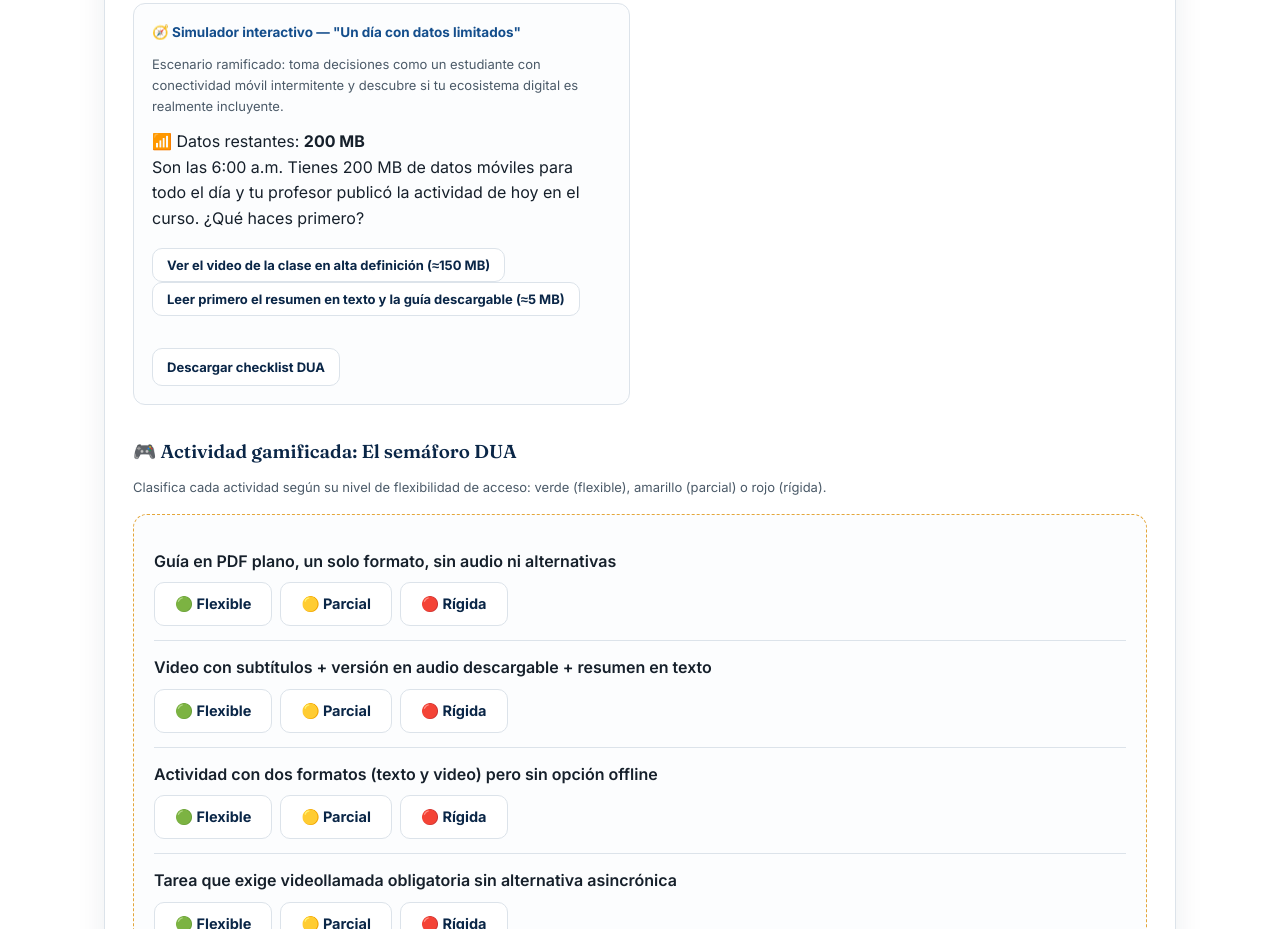
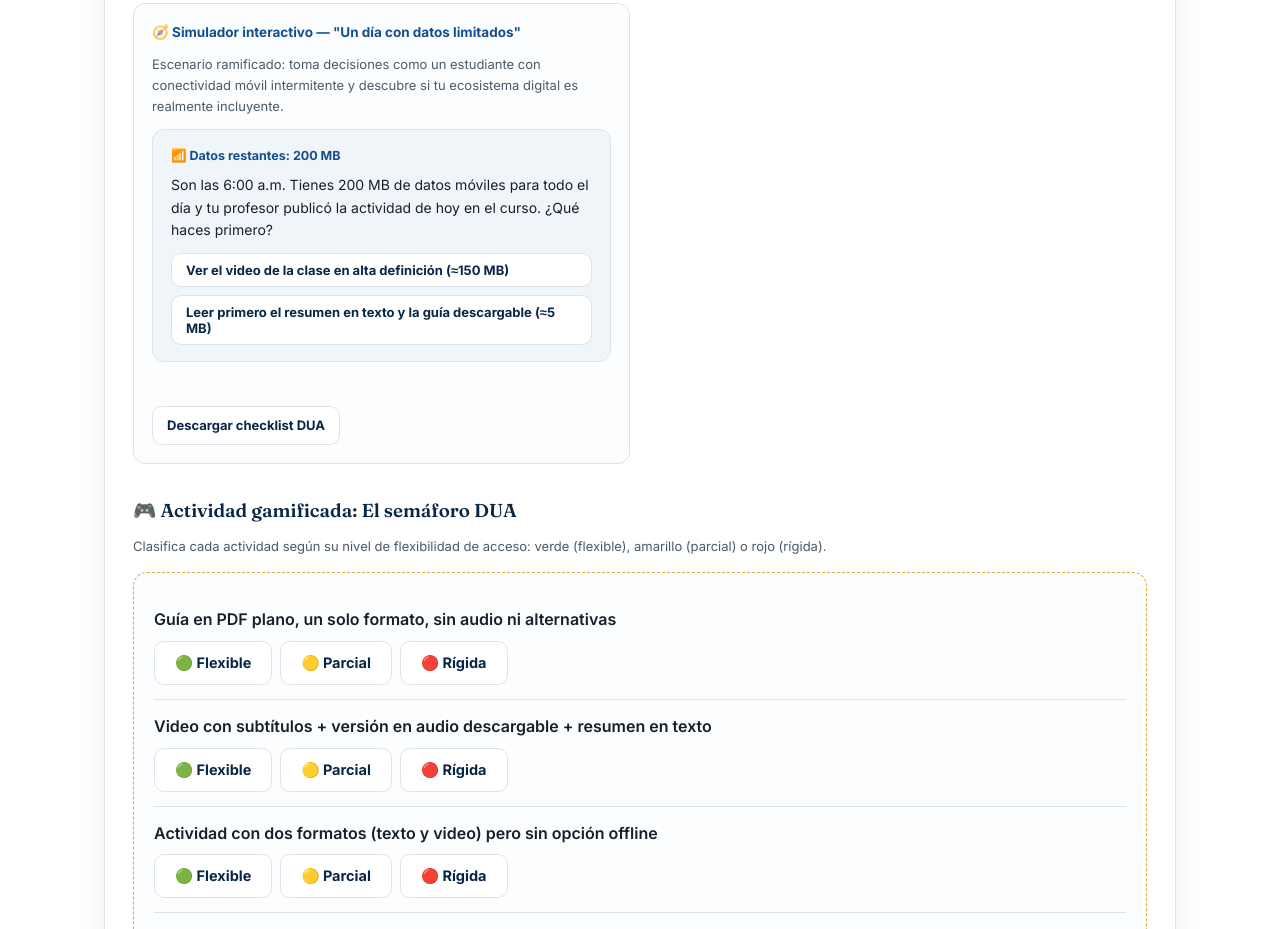
Before and after one commit to limarangel27/ova_transmedia, a plain HTML site: page index.html in a window 1280 px wide. Shown: the part 5852-6781 px from the top of the page. Drawn offline with Linux system fonts and the light colour scheme.

Commit message:
Update style.css

```diff
--- a/css/style.css
+++ b/css/style.css
@@ -1,14 +1,14 @@
 /* ============================================================
-   OVA UIIX — Hoja de estilos
+   OVA UIIX â€” Hoja de estilos
    Paleta institucional UIIX (personalizable en :root)
    ============================================================ */
 
 :root {
-  /* --- Colores institucionales UIIX (ajustar aquí si se cuenta con el manual de marca exacto) --- */
-  --uiix-navy: #0A2647;      /* azul institucional profundo — investigación / doctorado */
+  /* --- Colores institucionales UIIX (ajustar aquÃ­ si se cuenta con el manual de marca exacto) --- */
+  --uiix-navy: #0A2647;      /* azul institucional profundo â€” investigaciÃ³n / doctorado */
   --uiix-blue: #144E8C;      /* azul secundario */
-  --uiix-gold: #E4A63A;      /* dorado — innovación */
-  --uiix-orange: #D9722E;    /* acento cálido secundario */
+  --uiix-gold: #E4A63A;      /* dorado â€” innovaciÃ³n */
+  --uiix-orange: #D9722E;    /* acento cÃ¡lido secundario */
   --uiix-bg: #F5F7FA;        /* fondo general */
   --uiix-surface: #FFFFFF;
   --uiix-ink: #16202B;
@@ -47,7 +47,7 @@ ul { padding-left: 1.2em; }
 }
 .skip-link:focus { left: 12px; top: 12px; }
 
-/* ---------------- Header / Navegación ---------------- */
+/* ---------------- Header / NavegaciÃ³n ---------------- */
 .site-header {
   position: sticky; top: 0; z-index: 100;
   background: var(--uiix-navy);
@@ -125,7 +125,7 @@ ul { padding-left: 1.2em; }
 .btn--ghost:disabled { opacity: .5; cursor: not-allowed; }
 .btn--sm { padding: 8px 14px; font-size: 13px; }
 
-/* mapa de unidades — nodos conectados (elemento distintivo) */
+/* mapa de unidades â€” nodos conectados (elemento distintivo) */
 .map-net { margin-top: 40px; }
 .map-net__grid {
   display: grid; grid-template-columns: repeat(auto-fit, minmax(220px, 1fr)); gap: 18px; position: relative;
@@ -161,7 +161,7 @@ main > section:nth-of-type(even) { background: var(--uiix-surface); }
   background: #F0F5FA; border-left: 4px solid var(--uiix-blue); padding: 14px 18px; border-radius: 10px; margin: 16px 0;
 }
 
-/* Acordeón */
+/* AcordeÃ³n */
 .accordion { border-top: 1px solid var(--uiix-line); }
 .accordion__item { border-bottom: 1px solid var(--uiix-line); }
 .accordion__trigger {
@@ -170,7 +170,7 @@ main > section:nth-of-type(even) { background: var(--uiix-surface); }
   display: flex; justify-content: space-between; align-items: center; gap: 10px;
 }
 .accordion__trigger::after { content: "+"; font-size: 20px; color: var(--uiix-gold); }
-.accordion__trigger[aria-expanded="true"]::after { content: "–"; }
+.accordion__trigger[aria-expanded="true"]::after { content: "â€“"; }
 .accordion__panel { max-height: 0; overflow: hidden; transition: max-height .3s ease; }
 .accordion__panel p { padding: 0 4px 14px; color: var(--uiix-ink-soft); font-size: 14.5px; }
 
@@ -184,7 +184,7 @@ main > section:nth-of-type(even) { background: var(--uiix-surface); }
 video, audio { width: 100%; border-radius: 8px; background: #000; }
 .guion-box { background: #F5F7FA; border-radius: 8px; padding: 12px 14px; margin-top: 10px; font-size: 13.5px; color: var(--uiix-ink-soft); }
 
-/* Infografía interactiva (flip card) */
+/* InfografÃ­a interactiva (flip card) */
 .info-card {
   perspective: 1200px; height: 220px; cursor: pointer; outline: none;
 }
@@ -201,6 +201,16 @@ video, audio { width: 100%; border-radius: 8px; background: #000; }
 .info-card__face h4 { color: inherit; margin-bottom: 6px; }
 .info-card__hint { font-size: 12px; opacity: .8; margin-top: auto; }
 
+/* Simulador ramificado */
+.sim-box { background: #F0F5FA; border: 1px solid var(--uiix-line); border-radius: 12px; padding: 16px 18px; margin: 12px 0; }
+.sim-meter { font-size: 12.5px; font-weight: 700; color: var(--uiix-blue); margin: 0 0 8px; }
+.sim-text { font-size: 14px; margin-bottom: 12px; }
+.sim-options { display: flex; flex-direction: column; gap: 8px; }
+.sim-opt { text-align: left; }
+.sim-box--good { background: #DFF5EA; border-color: var(--uiix-green); }
+.sim-box--regular { background: #FDF3DA; border-color: var(--uiix-amber); }
+.sim-box--bad { background: #FBE6E4; border-color: var(--uiix-red); }
+
 /* Actividades gamificadas */
 .game-box { background: #FCFDFE; border: 1px dashed var(--uiix-gold); border-radius: var(--radius); padding: 20px; margin-top: 16px; }
 .game-item { padding: 14px 0; border-bottom: 1px solid var(--uiix-line); }
@@ -215,7 +225,7 @@ video, audio { width: 100%; border-radius: 8px; background: #000; }
 .ideas-list li { margin-bottom: 8px; }
 .conclusion-box { background: #F0F5FA; border-radius: 12px; padding: 18px 22px; margin-top: 10px; }
 
-/* ---------------- Autoevaluación ---------------- */
+/* ---------------- AutoevaluaciÃ³n ---------------- */
 .quiz-q { border: 1px solid var(--uiix-line); border-radius: 12px; padding: 16px 18px; margin-bottom: 16px; background: var(--uiix-surface); }
 .quiz-q legend { font-weight: 700; padding: 0 4px; }
 .quiz-q__tag { display: block; color: var(--uiix-blue); font-size: 12px; font-weight: 800; text-transform: uppercase; margin-bottom: 4px; }
@@ -230,7 +240,7 @@ video, audio { width: 100%; border-radius: 8px; background: #000; }
 #quiz-result h3 { color: var(--uiix-gold); }
 .quiz-rubrica-note { font-size: 13px; color: #C9D6E4; }
 
-/* ---------------- Rúbrica ---------------- */
+/* ---------------- RÃºbrica ---------------- */
 .rubrica-table { width: 100%; border-collapse: collapse; font-size: 13.5px; background: var(--uiix-surface); }
 .rubrica-table th, .rubrica-table td { border: 1px solid var(--uiix-line); padding: 10px 12px; text-align: left; vertical-align: top; }
 .rubrica-table th { background: var(--uiix-navy); color: #fff; }
```
